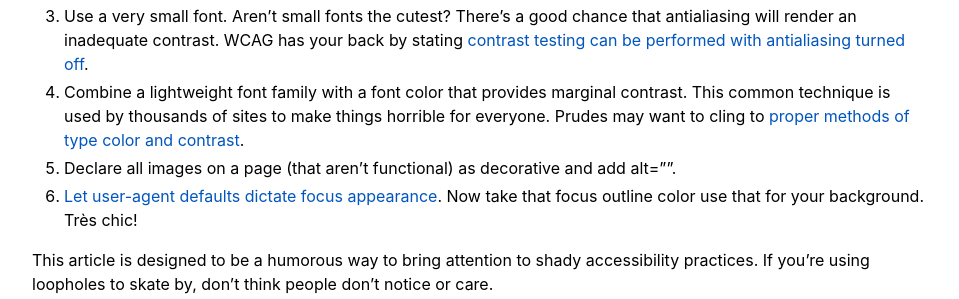
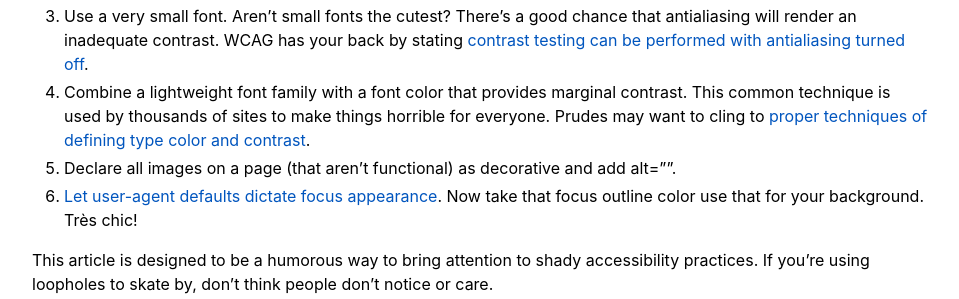
Before and after one commit to jlukosky/jlukosky, a Jekyll site: the page built from _posts/2019-06-21-Six-loopholes-to-help-you-become-an-accessibility-jerk.md, in a window 1280 px wide. Shown: the part 721-1020 px from the top of the page, without its empty margins (160-1119 px from the left). Built offline with Jekyll 4.4.1, drawn with Linux system fonts in a browser that asks for light colours; comment, search, counter and statistics services are not loaded.

Commit message:
post update

```diff
--- a/_posts/2019-06-21-Six-loopholes-to-help-you-become-an-accessibility-jerk.md
+++ b/_posts/2019-06-21-Six-loopholes-to-help-you-become-an-accessibility-jerk.md
@@ -16,7 +16,7 @@ Here are six tips to help you become an embarrassment to humanity while keeping
 1. [To add text on a page without color contrast limitations use a disabled element](https://www.w3.org/WAI/WCAG21/Techniques/general/G165) like a button. Style it nice and horrible to look like hipster text.
 2. [Create logos to create content immune from contrast and color requirements](https://www.w3.org/WAI/WCAG21/Understanding/contrast-minimum.html#key-terms).
 3. Use a very small font. Aren't small fonts the cutest? There's a good chance that antialiasing will render an inadequate contrast. WCAG has your back by stating [contrast testing can be performed with antialiasing turned off](https://www.w3.org/WAI/WCAG21/Understanding/contrast-minimum.html#key-terms).
-4. Combine a lightweight font family with a font color that provides marginal contrast. This common technique is used by thousands of sites to make things horrible for everyone. Prudes may want to cling to [proper methods of type color and contrast](https://betterwebtype.com/articles/2019/06/16/5-keys-to-accessible-web-typography/#type-colour-and-contrast).
+4. Combine a lightweight font family with a font color that provides marginal contrast. This common technique is used by thousands of sites to make things horrible for everyone. Prudes may want to cling to [proper techniques of defining type color and contrast](https://betterwebtype.com/articles/2019/06/16/5-keys-to-accessible-web-typography/#type-colour-and-contrast).
 5. Declare all images on a page (that aren't functional) as decorative and add alt="".
 6. [Let user-agent defaults dictate focus appearance](https://www.w3.org/WAI/WCAG21/Techniques/general/G165). Now take that focus outline color use that for your background. Très chic!
 
```
